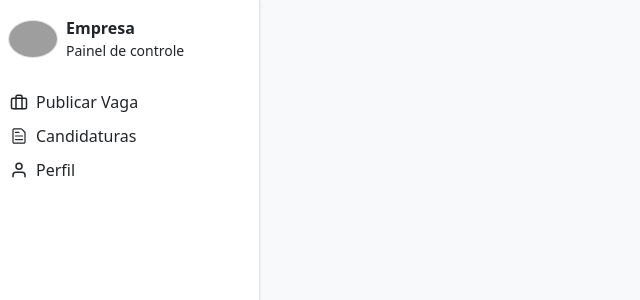
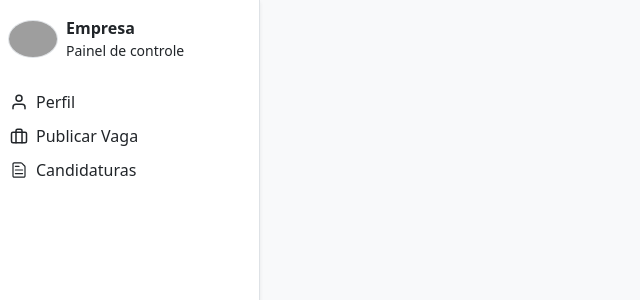
Before and after one commit to LuizFelipe-Chiconelli/-integrator_2025, a React (Vite) app in the folder conectando-talentos/frontend/: page /dashboard in a window 1280 px wide. Shown: the top 300 px of the page, without its empty margins (0-640 px from the left). Built offline with nearby package versions, Linux system fonts and the light colour scheme; grey boxes are pictures that could not be loaded.

Commit message:
Update menu.tsx

```diff
--- a/conectando-talentos/frontend/src/components/sidebar/menu.tsx
+++ b/conectando-talentos/frontend/src/components/sidebar/menu.tsx
@@ -6,6 +6,11 @@ import { FiBriefcase, FiUser } from "react-icons/fi"
 export default function Menu() {
     return (
         <div className="d-flex flex-column mt-4">
+            <MenuButton
+                title="Perfil"
+                href="#"
+                icon={<FiUser />}
+            />
             <MenuButton
                 title="Publicar Vaga"
                 href="/dashboard/publicar-vaga"
@@ -16,11 +21,6 @@ export default function Menu() {
                 href="/dashboard/candidaturas"
                 icon={<RxFileText />}
             />
-            <MenuButton
-                title="Perfil"
-                href="#"
-                icon={<FiUser />}
-            />
         </div>
     )
 }
```
